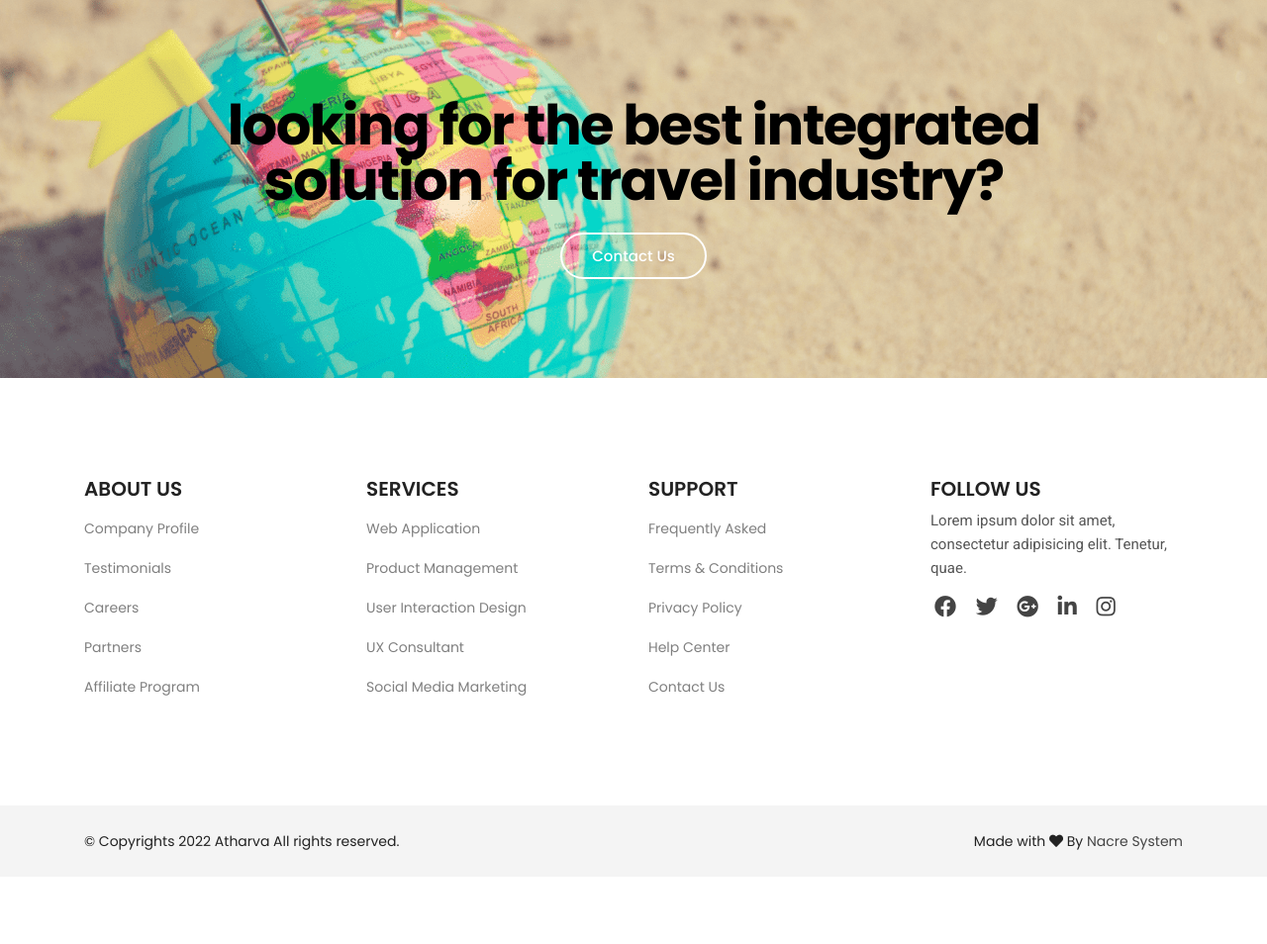
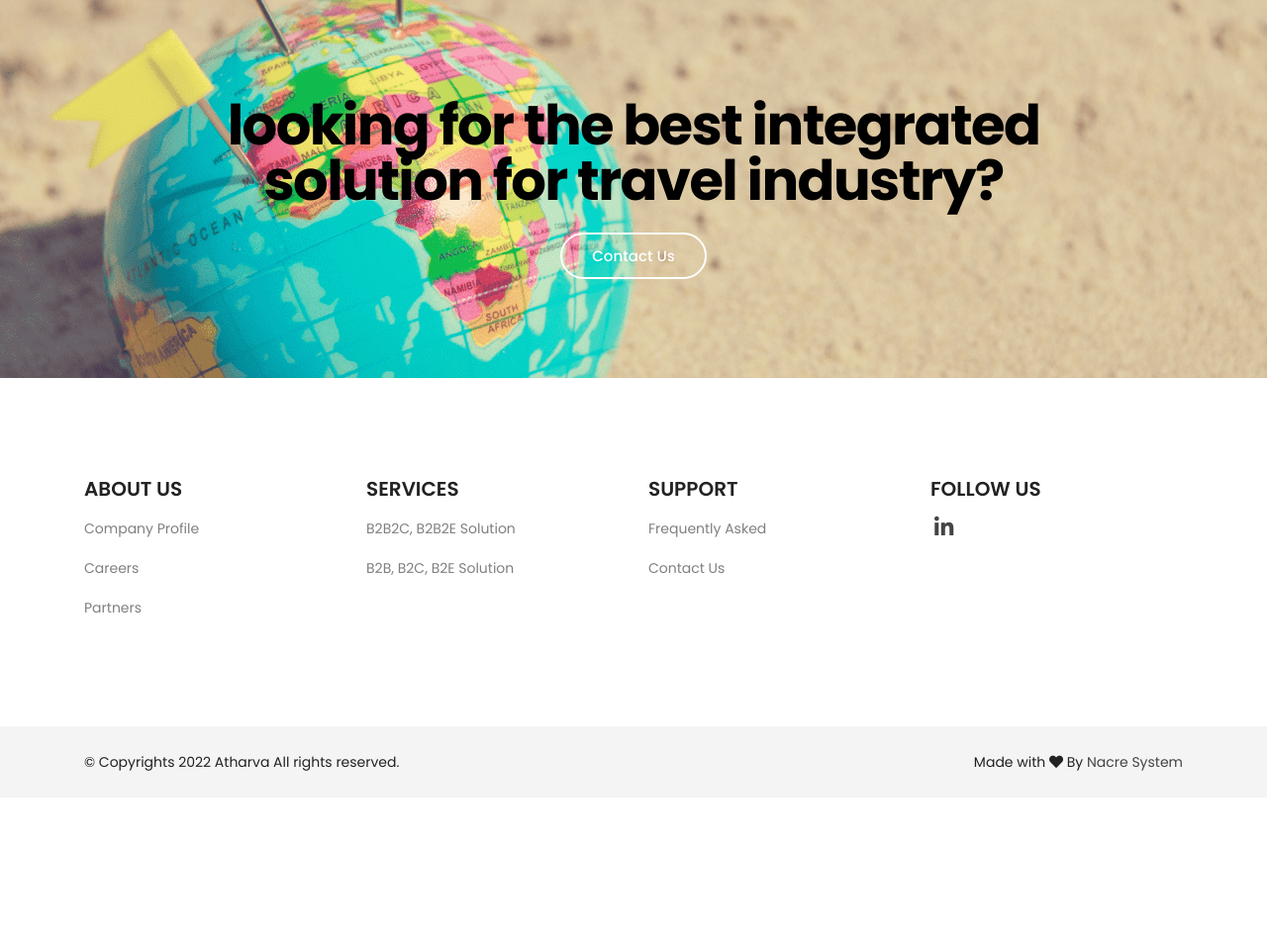
Before and after one commit to Nacresys/atharva, a Django app: page / in a window 1280 px wide. Shown: the part 4278-5232 px from the top of the page at 99% size. After the commit the page ends 5057 px from the top, so only its background shows below. Run offline with Django 4.2, Linux system fonts and the light colour scheme; some libraries are stand-ins or nearby versions.

Commit message:
Update index.html

```diff
--- a/Atharva/atharva/templates/index.html
+++ b/Atharva/atharva/templates/index.html
@@ -111,22 +111,14 @@
                         <li class="nav-item"><a style="color:#FF3131;" href="{% url 'webapp:clients' %}" class="nav-link">clients</a></li>
                         <li class="nav-item"><a style="color:#FF3131;" href="{% url 'webapp:faq' %}" class="nav-link">FAQ</a></li>
 
-                        <li class="nav-item"><a style="color:#FF3131;" href="404.html" class="nav-link">Careers</a></li>
+                        <li class="nav-item"><a style="color:#FF3131;" href="#" class="nav-link">Careers</a></li>
 
                     </ul>
                     <!-- Navbar Icons -->
                     <ul class="navbar-nav icons">
-                        <li class="nav-item">
-                            <a href="#" class="nav-link" data-toggle="modal" data-target="#search">
-                                <i style="color:#FF3131;" class="fas fa-search"></i>
-                            </a>
-                        </li>
-                        <li class="nav-item social">
-                            <a href="#" class="nav-link"><i style="color:#FF3131;" class="fab fa-facebook-f"></i></a>
-                        </li>
-                        <li class="nav-item social">
-                            <a href="#" class="nav-link"><i style="color:#FF3131;" class="fab fa-twitter"></i></a>
-                        </li>
+
+
+                        <li class="list-inline-item px-1"><a href="https://www.linkedin.com/company/atharva-infotech-pvt-ltd/"><i class="fab fa-linkedin-in"></i></a></li>
                     </ul>
 
                     <!-- Navbar Toggler -->
@@ -668,11 +660,10 @@
                                 <!-- Footer Title -->
                                 <h3 class="footer-title text-uppercase mb-2">About Us</h3>
                                 <ul>
-                                    <li class="py-2"><a class="text-black-50" href="#">Company Profile</a></li>
-                                    <li class="py-2"><a class="text-black-50" href="#">Testimonials</a></li>
+                                    <li class="py-2"><a class="text-black-50" href="{% url 'webapp:about' %}">Company Profile</a></li>
                                     <li class="py-2"><a class="text-black-50" href="#">Careers</a></li>
-                                    <li class="py-2"><a class="text-black-50" href="#">Partners</a></li>
-                                    <li class="py-2"><a class="text-black-50" href="#">Affiliate Program</a></li>
+                                    <li class="py-2"><a class="text-black-50" href="{% url 'webapp:partners' %}">Partners</a></li>
+                                    <!-- <li class="py-2"><a class="text-black-50" href="#">Affiliate Program</a></li> -->
                                 </ul>
                             </div>
                         </div>
@@ -682,11 +673,8 @@
                                 <!-- Footer Title -->
                                 <h3 class="footer-title text-uppercase mb-2">Services</h3>
                                 <ul>
-                                    <li class="py-2"><a class="text-black-50" href="#">Web Application</a></li>
-                                    <li class="py-2"><a class="text-black-50" href="#">Product Management</a></li>
-                                    <li class="py-2"><a class="text-black-50" href="#">User Interaction Design</a></li>
-                                    <li class="py-2"><a class="text-black-50" href="#">UX Consultant</a></li>
-                                    <li class="py-2"><a class="text-black-50" href="#">Social Media Marketing</a></li>
+                                    <li class="py-2"><a class="text-black-50" href="{% url 'webapp:solutions' %}">B2B2C, B2B2E Solution</a></li>
+                                    <li class="py-2"><a class="text-black-50" href="{% url 'webapp:solutions' %}">B2B, B2C, B2E Solution</a></li>
                                 </ul>
                             </div>
                         </div>
@@ -696,11 +684,8 @@
                                 <!-- Footer Title -->
                                 <h3 class="footer-title text-uppercase mb-2">Support</h3>
                                 <ul>
-                                    <li class="py-2"><a class="text-black-50" href="#">Frequently Asked</a></li>
-                                    <li class="py-2"><a class="text-black-50" href="#">Terms &amp; Conditions</a></li>
-                                    <li class="py-2"><a class="text-black-50" href="#">Privacy Policy</a></li>
-                                    <li class="py-2"><a class="text-black-50" href="#">Help Center</a></li>
-                                    <li class="py-2"><a class="text-black-50" href="#">Contact Us</a></li>
+                                    <li class="py-2"><a class="text-black-50" href="{% url 'webapp:faq' %}">Frequently Asked</a></li>
+                                    <li class="py-2"><a class="text-black-50" href="{% url 'webapp:contact' %}">Contact Us</a></li>
                                 </ul>
                             </div>
                         </div>
@@ -709,14 +694,9 @@
                             <div class="footer-items">
                                 <!-- Footer Title -->
                                 <h3 class="footer-title text-uppercase mb-2">Follow Us</h3>
-                                <p class="mb-2">Lorem ipsum dolor sit amet, consectetur adipisicing elit. Tenetur, quae.</p>
                                 <!-- Social Icons -->
                                 <ul class="social-icons list-inline pt-2">
-                                    <li class="list-inline-item px-1"><a href="#"><i class="fab fa-facebook"></i></a></li>
-                                    <li class="list-inline-item px-1"><a href="#"><i class="fab fa-twitter"></i></a></li>
-                                    <li class="list-inline-item px-1"><a href="#"><i class="fab fa-google-plus"></i></a></li>
-                                    <li class="list-inline-item px-1"><a href="#"><i class="fab fa-linkedin-in"></i></a></li>
-                                    <li class="list-inline-item px-1"><a href="#"><i class="fab fa-instagram"></i></a></li>
+                                    <li class="list-inline-item px-1"><a href="https://www.linkedin.com/company/atharva-infotech-pvt-ltd/"><i class="fab fa-linkedin-in"></i></a></li>
                                 </ul>
                             </div>
                         </div>
```
